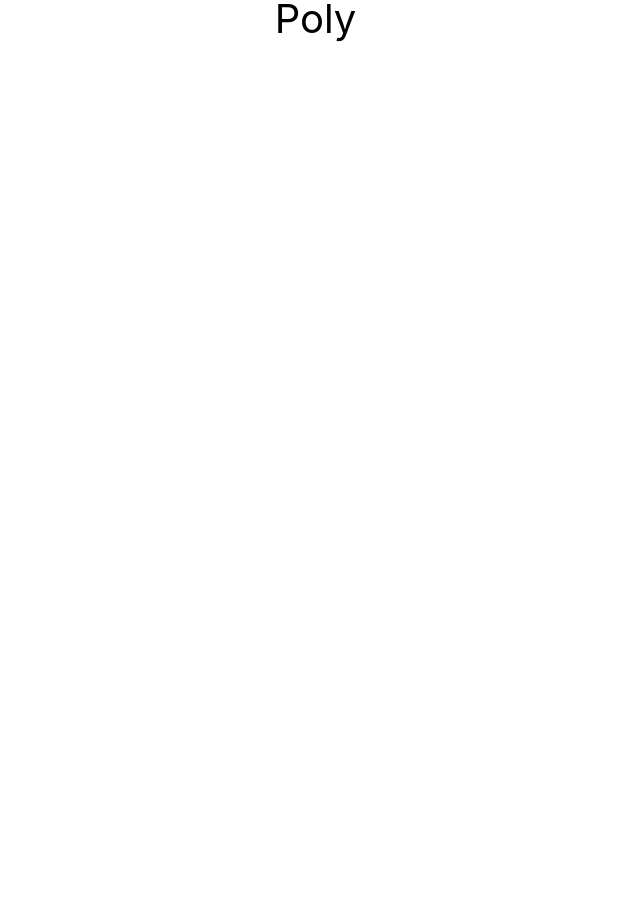
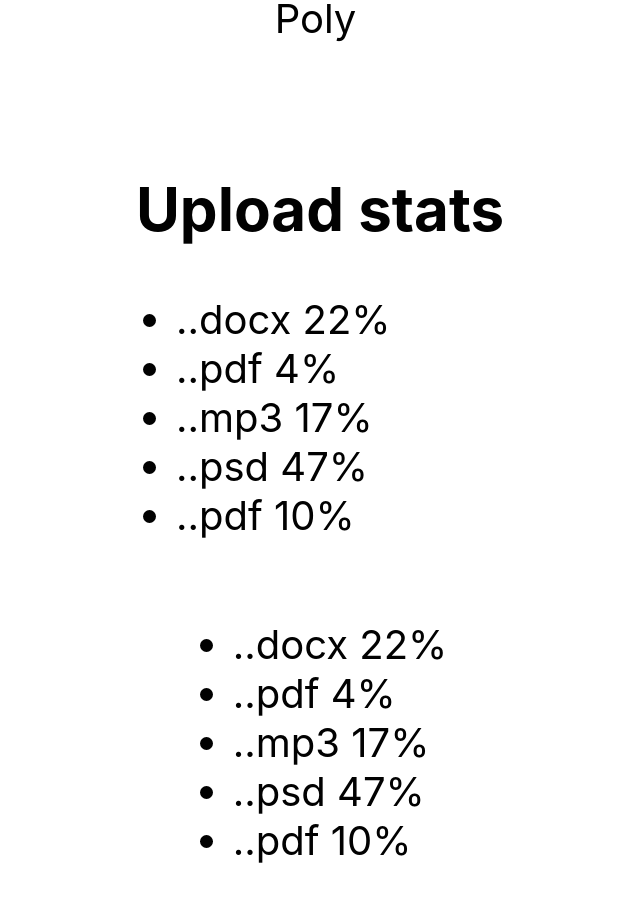
Before and after one commit to EAntoshchuk/goit-react-hw-01-components, a React (Create React App) app: page / in a window 1280 px wide. Shown: the part 1700-2601 px from the top of the page, without its empty margins (320-960 px from the left). Before the commit the page ends 1783 px from the top, so only its background shows below. Built offline with nearby package versions, Linux system fonts and the light colour scheme.

Commit message:
react-hw1-statistics

```diff
--- a/src/components/App.jsx
+++ b/src/components/App.jsx
@@ -1,9 +1,10 @@
 import user from '../json/user.json';
-// import data from '../json/data.json';
+import data from '../json/data.json';
 import friends from '../json/friends.json';
 // import transactions from '../json/transactions.json';
 import Profile from './Profile';
 import FriendList from './FriendList';
+import Statistics from './Statistics';
 
 export default function App() {
   return (
@@ -26,6 +27,8 @@ export default function App() {
         stats={user.stats}
       />
       <FriendList friends={friends} />
+      <Statistics title="Upload stats" stats={data} />
+      <Statistics stats={data} />
     </div>
   );
 }
--- a/src/components/Profile.jsx
+++ b/src/components/Profile.jsx
@@ -40,5 +40,5 @@ Profile.propTypes = {
   username: PropTypes.string.isRequired,
   tag: PropTypes.string.isRequired,
   location: PropTypes.string.isRequired,
-  stats: PropTypes.number.isRequired,
+  stats: PropTypes.object.isRequired,
 };
--- /dev/null
+++ b/src/components/Statistics.jsx
@@ -0,0 +1,29 @@
+import PropTypes from 'prop-types';
+
+export default function Statistics({ title, stats }) {
+  return (
+    <section class="statistics">
+      {title && <h2 class="title">{title}</h2>}
+
+      <ul class="stat-list">
+        {stats.map(stat => (
+          <li class="item" key={stat.id}>
+            <span class="label">.{stat.label}</span>
+            <span class="percentage"> {stat.percentage}%</span>
+          </li>
+        ))}
+      </ul>
+    </section>
+  );
+}
+
+Statistics.propTypes = {
+  title: PropTypes.string.isRequired,
+  stats: PropTypes.array.isRequired,
+  label: PropTypes.string.isRequired,
+  percentage: PropTypes.number.isRequired,
+};
+
+function getRandomHexColor() {
+  return `#${Math.floor(Math.random() * 16777215).toString(16)}`;
+}
```
